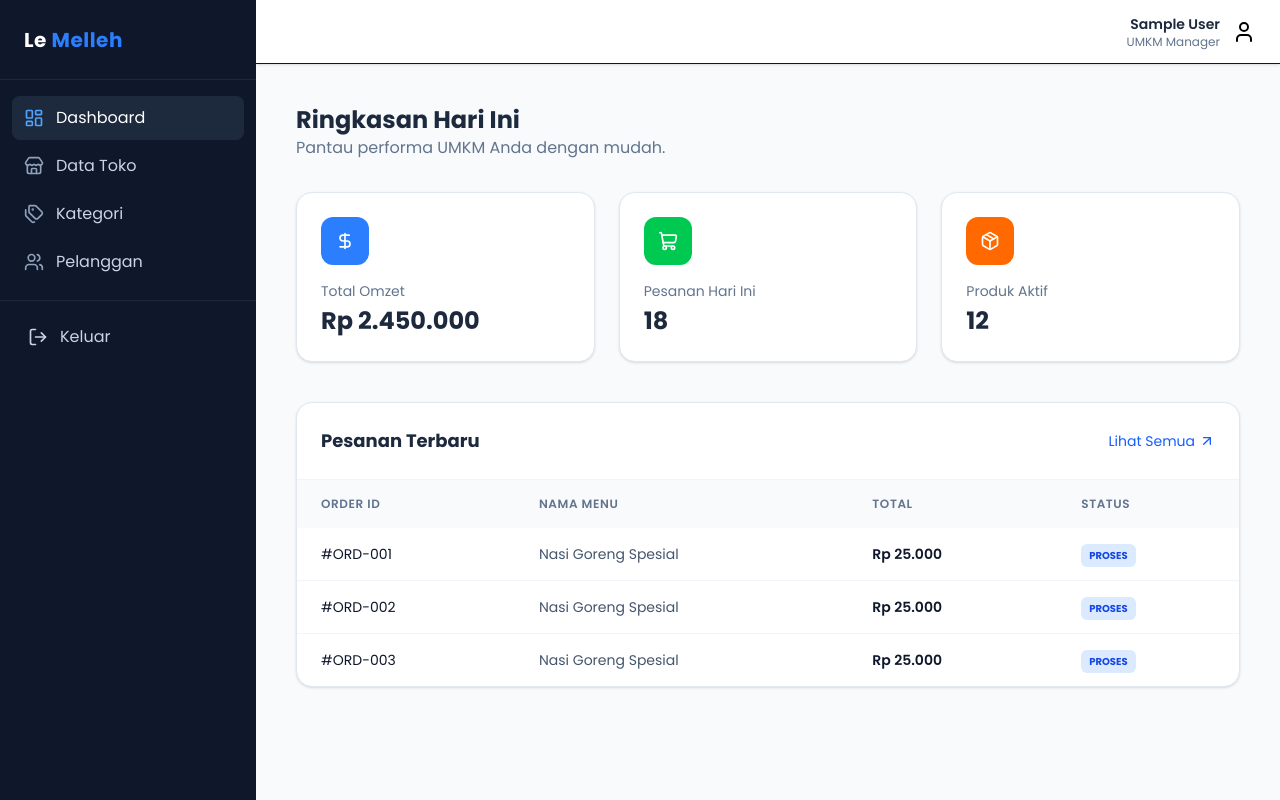
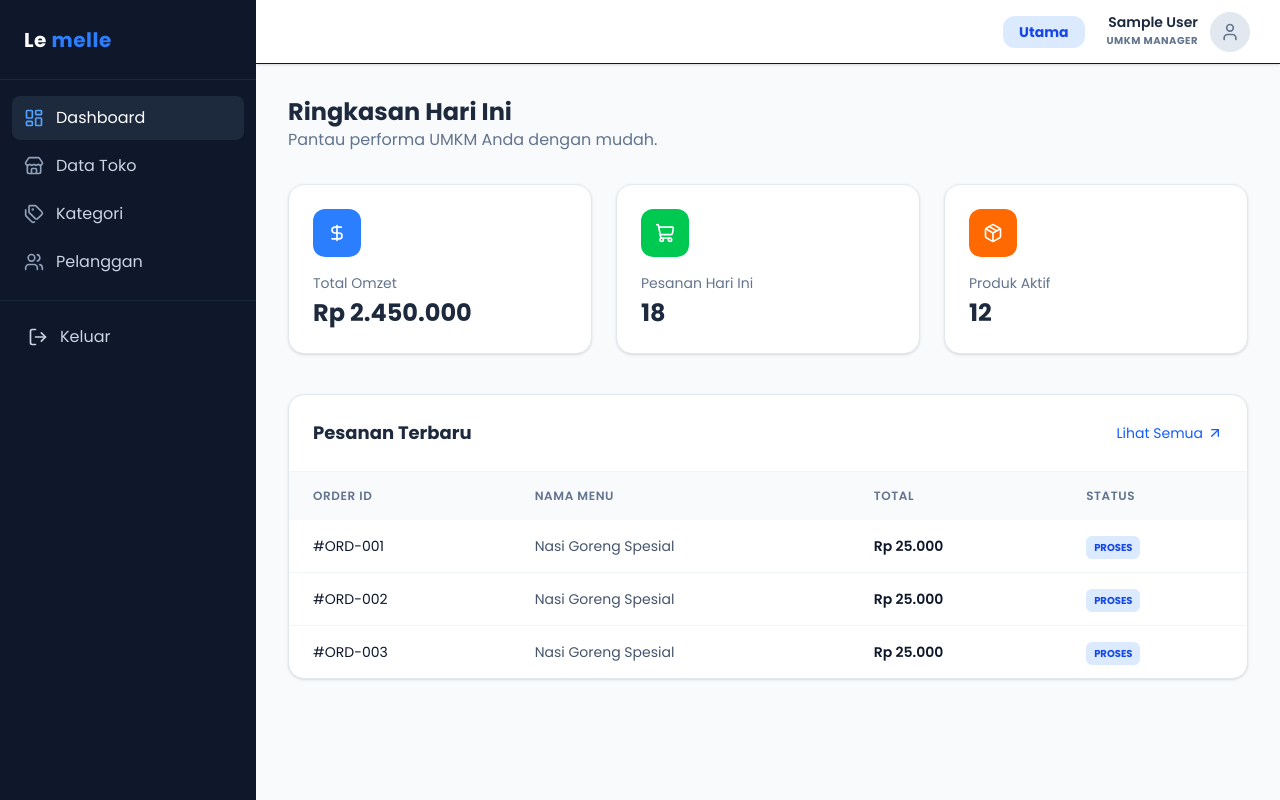
Before and after one commit to mochrofik/umkm-frontend, a Next.js app: page /dashboard in a window 1280 px wide. Built offline with nearby package versions, Linux system fonts and the light colour scheme; no server answers; sample sign-in values are in the browser's storage.

Commit message:
[update]

```diff
--- a/app/dashboard/layout.tsx
+++ b/app/dashboard/layout.tsx
@@ -1,12 +1,13 @@
 "use client";
 
-import React, { useEffect, useRef, useState, ReactNode, MouseEvent } from "react";
+import React, { useEffect, useRef, useState, ReactNode, MouseEvent, useCallback } from "react";
 import Sidebar from "./sidebar";
 import { useAuth } from "@/AuthContext";
-import { Loader2, LogOut, User, UserIcon } from "lucide-react";
+import { Loader2, LogOut, UserIcon } from "lucide-react";
 import Link from "next/link";
 import { getData } from "@/helper/apiHelper";
-import { useRouter } from "next/navigation";
+import { usePathname, useRouter } from "next/navigation";
+import Loading from "@/components/Loading";
 
 interface DashboardLayoutProps {
   children: ReactNode;
@@ -14,135 +15,157 @@ interface DashboardLayoutProps {
 
 export default function DashboardLayout({ children }: DashboardLayoutProps) {
   const router = useRouter();
+  const pathname = usePathname();
+  const { user, role, loading, logout } = useAuth();
+
+  // State Management
   const [sidebarOpen, setSidebarOpen] = useState<boolean>(false);
-  const [isOpen, profileOpen] = useState<boolean>(false);
-  const [isLoading, setLoadingState] = useState<boolean>(false);
+  const [isProfileOpen, setProfileOpen] = useState<boolean>(false);
+  const [isDataFetching, setDataFetching] = useState<boolean>(false);
   const [avatarUrl, setAvatarUrl] = useState<string>("");
+  const [isMounted, setIsMounted] = useState(false);
 
   const menuRef = useRef<HTMLDivElement>(null);
 
-  const { user, role, loading, logout } = useAuth();
+  useEffect(() => {
+    console.log("mounted");
 
+    setIsMounted(true);
+  }, []);
 
-    const getProfile = async () => {
+  const getProfile = useCallback(async () => {
+    if (!user || avatarUrl) return;
     try {
-        setLoadingState(true);
+      setDataFetching(true);
       const url = process.env.NEXT_PUBLIC_SITE_URL;
       const response = await getData<any>(`${url}api/get-profile`, router);
-        if (response && response.success && response.data?.data) {
+
+      if (response?.success && response.data?.data) {
         const profile = response.data.data;
-          if(profile['get_store'] && profile['get_store']['logo_url']){
-            const iconUrl = profile['get_store']['logo_url'];
-            setAvatarUrl(iconUrl);
-
+        const iconUrl = profile['get_store']?.['logo_url'];
+        if (iconUrl) setAvatarUrl(iconUrl);
       }
+    } catch (error) {
+      console.error("Failed to fetch profile:", error);
+    } finally {
+      setDataFetching(false);
     }
-      } catch (error) {} finally {
-        setLoadingState(false);
-      }}
-
+  }, [user, avatarUrl, router]);
 
   useEffect(() => {
+    if (!isMounted || loading) return;
+    // Proteksi Rute: Jika tidak ada role/user, tendang ke login
+    if (!role) {
+      router.replace("/login");
+      return;
+    }
+
+    if (user) {
       getProfile();
+    }
     const handleClickOutside = (event: globalThis.MouseEvent) => {
       if (menuRef.current && !menuRef.current.contains(event.target as Node)) {
-        profileOpen(false);
+        setProfileOpen(false);
       }
     };
 
     document.addEventListener("mousedown", handleClickOutside);
     return () => document.removeEventListener("mousedown", handleClickOutside);
+  }, [user, role, loading, isMounted, router, getProfile, pathname]);
 
-  }, []);
-
-  // 4. Tipe data untuk handler logout
+  // 4. Handle Logout
   const handleLogoutClick = async (e: MouseEvent<HTMLButtonElement>) => {
     e.preventDefault();
-    e.stopPropagation();
+    logout();
+    setProfileOpen(false);
+  };
 
-    try {
-      logout();
-      profileOpen(false);
-      setSidebarOpen(false);
-    } catch (error) {
-      console.error("Logout gagal:", error);
+  if (!isMounted || loading) {
+    return (
+      <div className="flex h-screen w-full items-center justify-center bg-white">
+        <Loading fullPage={true} />
+      </div>
+    );
   }
-  };
-  if(role == "customer"){
+
+  // B. Proteksi Role (Customer tidak boleh masuk)
+  if (role === "customer") {
     return (
-    <div>
-      <div className="p-10 text-center font-bold">
-        <h1 className="text-2xl">Akses Ditolak</h1>
-        <p className="text-gray-600 mt-2">Anda tidak memiliki akses ke dashboard.</p>
-        <Link href="/" className="mt-4 inline-block bg-blue-500 text-white px-4 py-2 rounded">
+      <div className="flex h-screen w-full items-center justify-center p-10 text-center">
+        <div className="max-w-md bg-white p-8 rounded-xl shadow-lg border border-slate-100">
+          <h1 className="text-2xl font-bold text-red-600">Akses Ditolak</h1>
+          <p className="text-gray-600 mt-2">Anda tidak memiliki izin akses ke Dashboard Manager.</p>
+          <Link href="/" className="mt-6 inline-block bg-blue-600 text-white px-6 py-2 rounded-lg hover:bg-blue-700 transition">
             Kembali ke Beranda
           </Link>
         </div>
       </div>
     );
+  }
 
-  }
-  if (loading) {
-    return (
-      <div className="p-10 text-center font-bold">
-        <Loader2 />
-      </div>
-    );
-  }
+  // C. Jika tidak ada user dan tidak sedang loading (keamanan tambahan saat redirect)
+  if (!role) return null;
 
   return (
     <div className="flex min-h-screen bg-slate-50 text-slate-900">
-      {/* Sidebar - Pastikan komponen Sidebar sudah mendukung tipe props ini */}
       <Sidebar isOpen={sidebarOpen} setIsOpen={setSidebarOpen} />
 
       <div className="flex-1 lg:ml-64 flex flex-col min-w-0">
-        {/* Header Dashboard */}
-        <header className="sticky top-0 z-30 flex h-16 items-center justify-between border-b bg-white px-6 shadow-sm">
+  <header className="sticky top-0 z-30 flex h-16 items-center border-b bg-white px-6 shadow-sm">
+
+    {/* POJOK KIRI: Tombol Menu (Mobile) */}
     <button
       onClick={() => setSidebarOpen(!sidebarOpen)}
       className="rounded-lg p-2 hover:bg-slate-100 lg:hidden"
     >
-            <span className="font-bold text-slate-600">MENU</span>
+      <span className="font-bold text-slate-600 text-sm">MENU</span>
     </button>
 
-          <div className="relative ml-auto" ref={menuRef}>
+    {/* GROUP KANAN: Berisi "Utama" dan "Profile" */}
+    <div className="ml-auto flex items-center gap-4">
+
+      {/* Tombol Utama */}
+      <Link href={"/"}>
+        <span className="font-poppins bg-blue-100 font-bold text-blue-700 cursor-pointer hover:bg-blue-200 px-4 py-1.5 rounded-xl text-sm transition-colors">
+          Utama
+        </span>
+      </Link>
+
+      {/* Profile Dropdown */}
+      <div className="relative" ref={menuRef}>
         <div
-              className="flex items-center ml-auto gap-3 cursor-pointer"
-              onClick={() => profileOpen(!isOpen)}
+          className="flex items-center gap-3 cursor-pointer p-1.5 rounded-full hover:bg-slate-50 transition"
+          onClick={() => setProfileOpen(!isProfileOpen)}
         >
           <div className="text-right hidden sm:block">
-                <p className="text-sm font-semibold text-slate-800">
-                  {user?.name ?? "-"}
+            <p className="text-sm font-semibold text-slate-800 leading-none">
+              {user?.name ?? "User"}
             </p>
-                <p className="text-xs text-slate-500">UMKM Manager</p>
+            <p className="text-[10px] text-slate-500 mt-1 uppercase tracking-wider font-bold">
+              UMKM Manager
+            </p>
           </div>
-              {/* Avatar Placeholder */}
 
-              {avatarUrl && !isLoading ? (
-                <div className="h-10 w-10 rounded-full bg-blue-600 border-2 border-white shadow-sm">
-                  <img src={avatarUrl} alt="profile" className="h-full w-full object-cover rounded-full" />
-                  </div>) : (
-              <UserIcon className={` text-black`} />
+          <div className="h-10 w-10 rounded-full bg-slate-200 flex items-center justify-center overflow-hidden border border-slate-200">
+            {avatarUrl ? (
+              <img src={avatarUrl} alt="profile" className="h-full w-full object-cover" />
+            ) : (
+              <UserIcon size={20} className="text-slate-500" />
             )}
+          </div>
         </div>
 
         {/* Dropdown Menu */}
-            {isOpen && (
-              <div className="absolute right-0 mt-2 w-48 bg-white rounded-lg shadow-lg border border-slate-100 py-2 z-50 animate-in fade-in zoom-in duration-150">
-                <div className="px-4 py-2 border-b border-slate-50 sm:hidden">
-                  <p className="text-sm font-semibold text-slate-800">
-                    {user?.name}
-                  </p>
-                  <p className="text-xs text-slate-500">UMKM Manager</p>
-                </div>
-
+        {isProfileOpen && (
+          <div className="absolute right-0 mt-2 w-48 bg-white rounded-lg shadow-xl border border-slate-100 py-2 z-50 animate-in fade-in zoom-in duration-150">
             <Link
               href="/dashboard/profile"
-                  className="w-full text-left block px-4 py-2 text-sm hover:bg-blue-50 transition-colors"
+              onClick={() => setProfileOpen(false)}
+              className="w-full text-left block px-4 py-2 text-sm text-slate-700 hover:bg-blue-50 transition-colors"
             >
-                  Profil
+              Profil Saya
             </Link>
-
+            <hr className="my-1 border-slate-100" />
             <button
               onClick={handleLogoutClick}
               className="w-full text-left flex items-center gap-2 px-4 py-2 text-sm text-red-600 hover:bg-red-50 transition-colors"
@@ -153,10 +176,17 @@ export default function DashboardLayout({ children }: DashboardLayoutProps) {
           </div>
         )}
       </div>
+    </div>
   </header>
 
-        {/* Konten Utama */}
-        <main className="p-6 lg:p-10">{children}</main>
+  <main className="p-4 lg:p-8">
+    {isDataFetching && (
+      <div className="fixed top-0 left-0 w-full h-1 bg-blue-100 z-50">
+        <div className="h-full bg-blue-600 animate-pulse w-1/3"></div>
+      </div>
+    )}
+    {children}
+  </main>
 </div>
     </div>
   );
--- a/app/dashboard/sidebar.tsx
+++ b/app/dashboard/sidebar.tsx
@@ -100,7 +100,7 @@ export default function Sidebar({ isOpen, setIsOpen }: SidebarProps) {
     >
       <div className="flex h-20 items-center px-6 border-b border-slate-800">
         <span className="text-xl font-bold text-white tracking-wide">
-          Le <span className="text-blue-500">Melleh</span>
+          Le <span className="text-blue-500">melle</span>
         </span>
       </div>
 
--- a/app/login/page.tsx
+++ b/app/login/page.tsx
@@ -77,7 +77,7 @@ export default function LoginPage() {
     </button>
 
     <div className="mb-10 text-center">
-      <h1 className="text-3xl font-extrabold text-blue-600 tracking-tight">Le melleh!</h1>
+      <h1 className="text-3xl font-extrabold text-blue-600 tracking-tight">Le melle!</h1>
       <p className="text-slate-500 mt-2 text-sm">Dukung UMKM daerahmu dengan rasa yang juara!</p>
     </div>
                  <form onSubmit={handleLogin} className="space-y-5">
--- a/app/register/page.tsx
+++ b/app/register/page.tsx
@@ -92,7 +92,7 @@ export default function RegisterUMKM() {
     </button>
           <h1 className="text-2xl font-bold text-gray-800">Daftar Partner UMKM</h1>
 
-        <p className="text-gray-500 mb-8">Lengkapi data di bawah untuk mulai berjualan di Le melleh.</p>
+        <p className="text-gray-500 mb-8">Lengkapi data di bawah untuk mulai berjualan di Le melle.</p>
 
         <form onSubmit={handleSubmit} className="space-y-6">
           {/* Bagian 1: Akun Pemilik */}
```
Also changed, not shown: AuthContext.tsx (+18 -5 lines), app/(main)/page.tsx (+15 -5 lines). Lines whose indentation alone changed are shown as unchanged.
